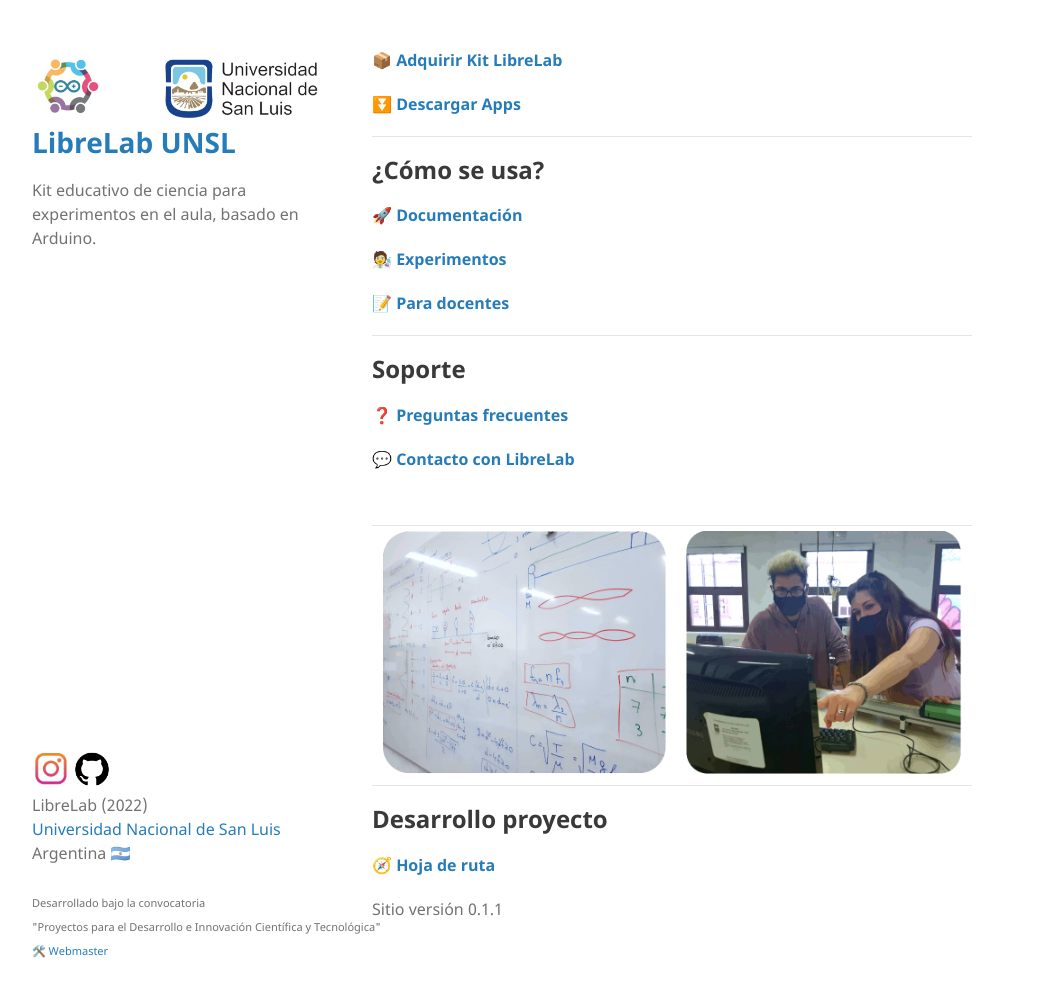
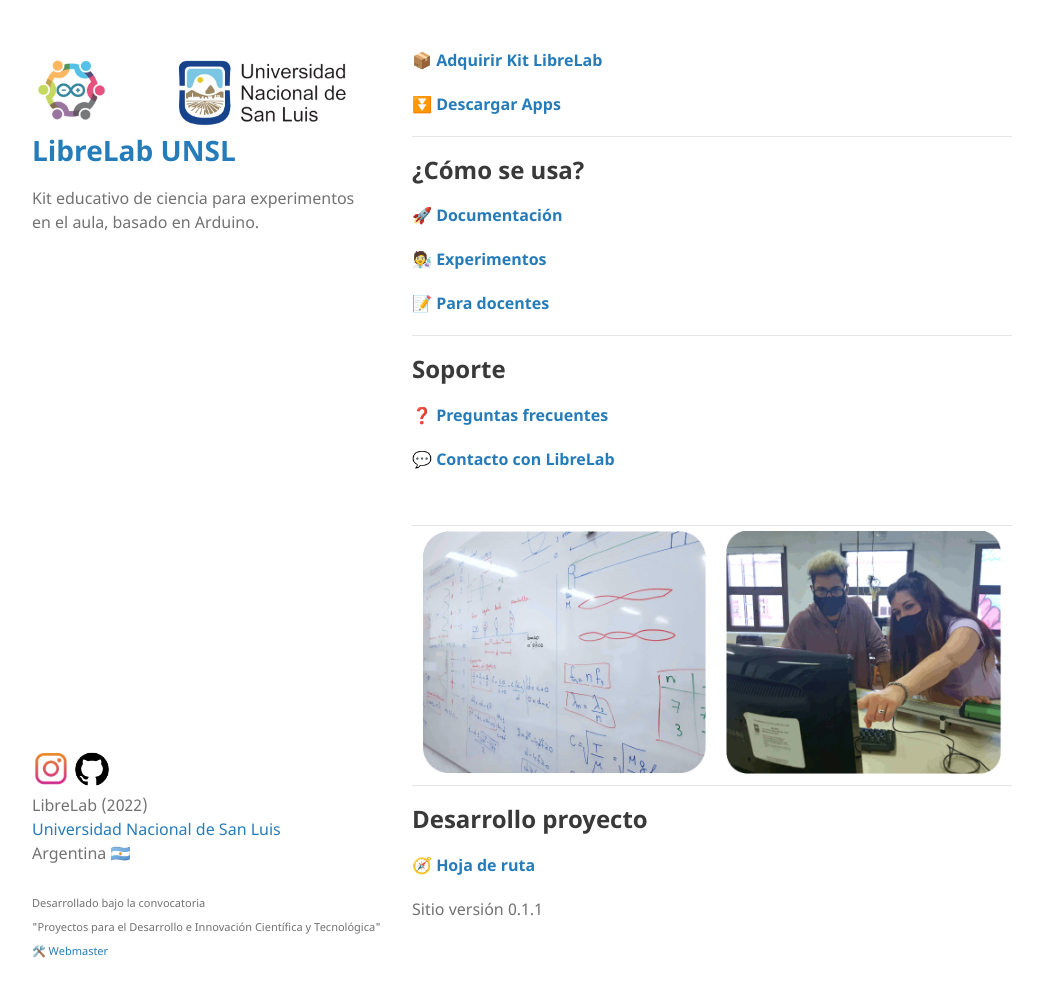
Before and after one commit to labunsl/labunsl.github.io, a Jekyll site: the page built from index.md, in a window 1280 px wide and 991 px high. Shown: the whole window, without its empty margins (118-1161 px from the left). Built offline with Jekyll 4.4.1, drawn with Linux system fonts in a browser that asks for light colours.

Commit message:
Update jekyll-theme-minimal.scss

```diff
--- a/_sass/jekyll-theme-minimal.scss
+++ b/_sass/jekyll-theme-minimal.scss
@@ -119,7 +119,7 @@
 }
 
 header {
-  width:300px;
+  width:330px;
   float:left;
   position:fixed;
   left:150px;
@@ -190,6 +190,8 @@
 section {
   width:600px;
   float:right;
+  position:fixed;
+  right:150px;
   padding-bottom:50px;
   padding-left:50px;
 }
```
